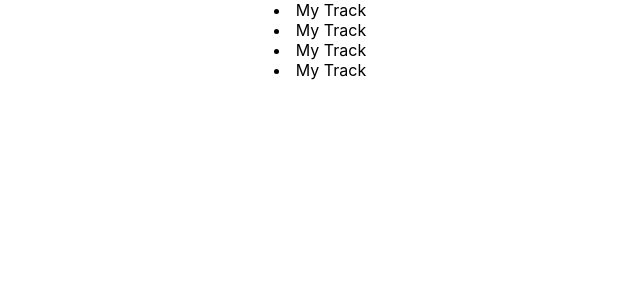
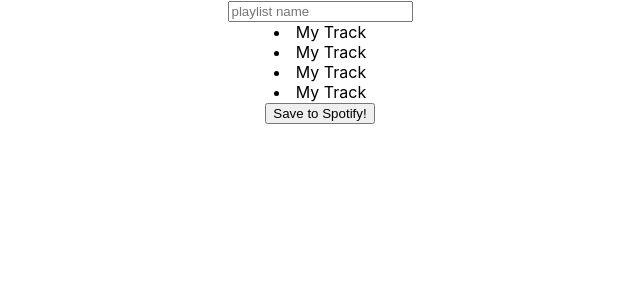
Before and after one commit to joaovian06/jamming, a React (Create React App) app: page / in a window 1280 px wide. Shown: the top 300 px of the page, without its empty margins (320-960 px from the left). Built offline with nearby package versions, Linux system fonts and the light colour scheme.

Commit message:
feat: create basic playlist component

```diff
--- a/src/components/App/App.js
+++ b/src/components/App/App.js
@@ -1,10 +1,10 @@
 import './App.css';
-import Tracklist from '../Tracklist/Tracklist';
+import Playlist from '../Playlist/Playlist';
 
 function App() {
   return (
     <div className="App">
-      <Tracklist></Tracklist>
+      <Playlist></Playlist>
     </div>
   );
 }
--- /dev/null
+++ b/src/components/Playlist/Playlist.js
@@ -0,0 +1,14 @@
+import React from "react";
+import Tracklist from "../Tracklist/Tracklist";
+
+function Playlist() {
+  return(
+    <div>
+      <input placeholder='playlist name'/>
+      <Tracklist></Tracklist>
+      <button>Save to Spotify!</button>
+    </div>
+  );
+};
+
+export default Playlist;
```
